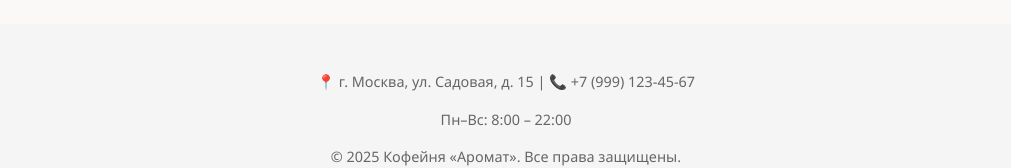
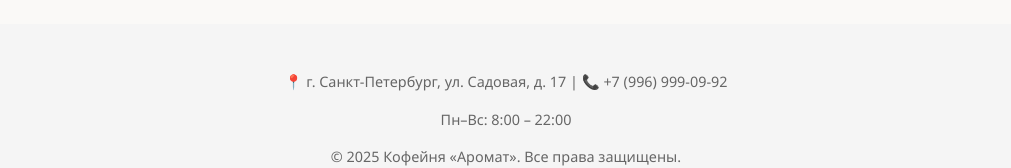
Before and after one commit to Ogyod/-1, a plain HTML site: page index.html in a window 1280 px wide. Shown: the part 1151-1319 px from the top of the page, without its empty margins (134-1145 px from the left). Drawn offline with Linux system fonts and the light colour scheme.

Commit message:
Update index.html

```diff
--- a/index.html
+++ b/index.html
@@ -50,7 +50,7 @@
   </section>
 
   <footer>
-    <p>📍 г. Москва, ул. Садовая, д. 15 | 📞 +7 (999) 123-45-67</p>
+    <p>📍 г. Санкт-Петербург, ул. Садовая, д. 17 | 📞 +7 (996) 999-09-92</p>
     <p>Пн–Вс: 8:00 – 22:00</p>
     <p>© 2025 Кофейня «Аромат». Все права защищены.</p>
   </footer>
```
